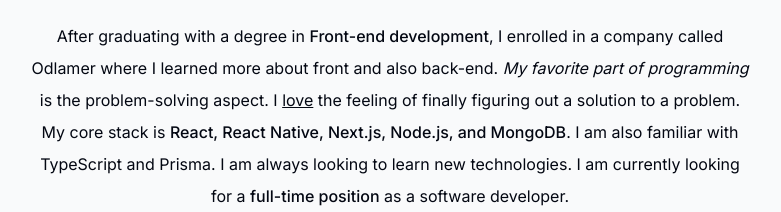
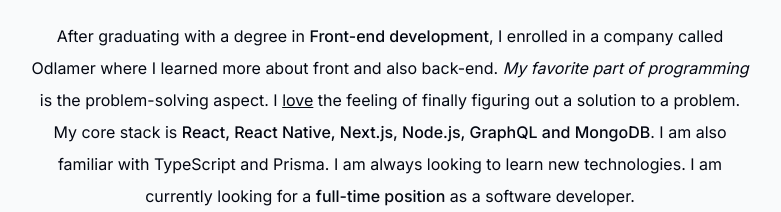
Before and after one commit to galeonn321/portfolio, a Next.js app: page / in a window 1280 px wide. Shown: the part 1000-1212 px from the top of the page, without its empty margins (250-1031 px from the left). Built offline with nearby package versions, Linux system fonts and the light colour scheme; no server answers.

Commit message:
text finish

```diff
--- a/components/about.tsx
+++ b/components/about.tsx
@@ -28,7 +28,7 @@
         feeling of finally figuring out a solution to a problem. My core stack
         is{" "}
         <span className="font-medium">
-          React, React Native, Next.js, Node.js, and MongoDB
+          React, React Native, Next.js, Node.js, GraphQL and MongoDB
         </span>
         . I am also familiar with TypeScript and Prisma. I am always looking to
         learn new technologies. I am currently looking for a{" "}
```
